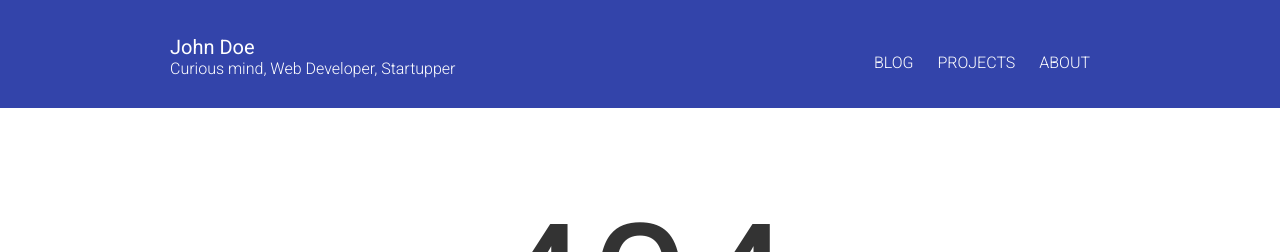
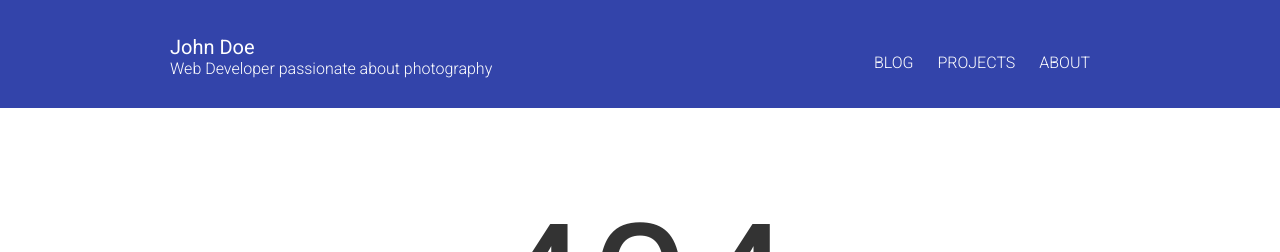
Before and after one commit to pirafrank/Jekyll-Blue, a Jekyll site: the page built from 404.md, in a window 1280 px wide. Shown: the top 252 px of the page. Built offline with Jekyll 4.4.1, drawn with Linux system fonts in a browser that asks for light colours; Markdown is read by kramdown in place of the engine named in the settings.

Commit message:
changed dummy text in config

```diff
--- a/_config.yml
+++ b/_config.yml
@@ -6,7 +6,7 @@
 name: John Doe
 
 # Short bio or description (displayed in the header)
-description: "Curious mind, Web Developer, Startupper"
+description: "Web Developer passionate about photography"
 
 # URL of your avatar or profile pic (you could use your GitHub profile pic)
 avatar: "assets/images/avatar.jpg"
```
